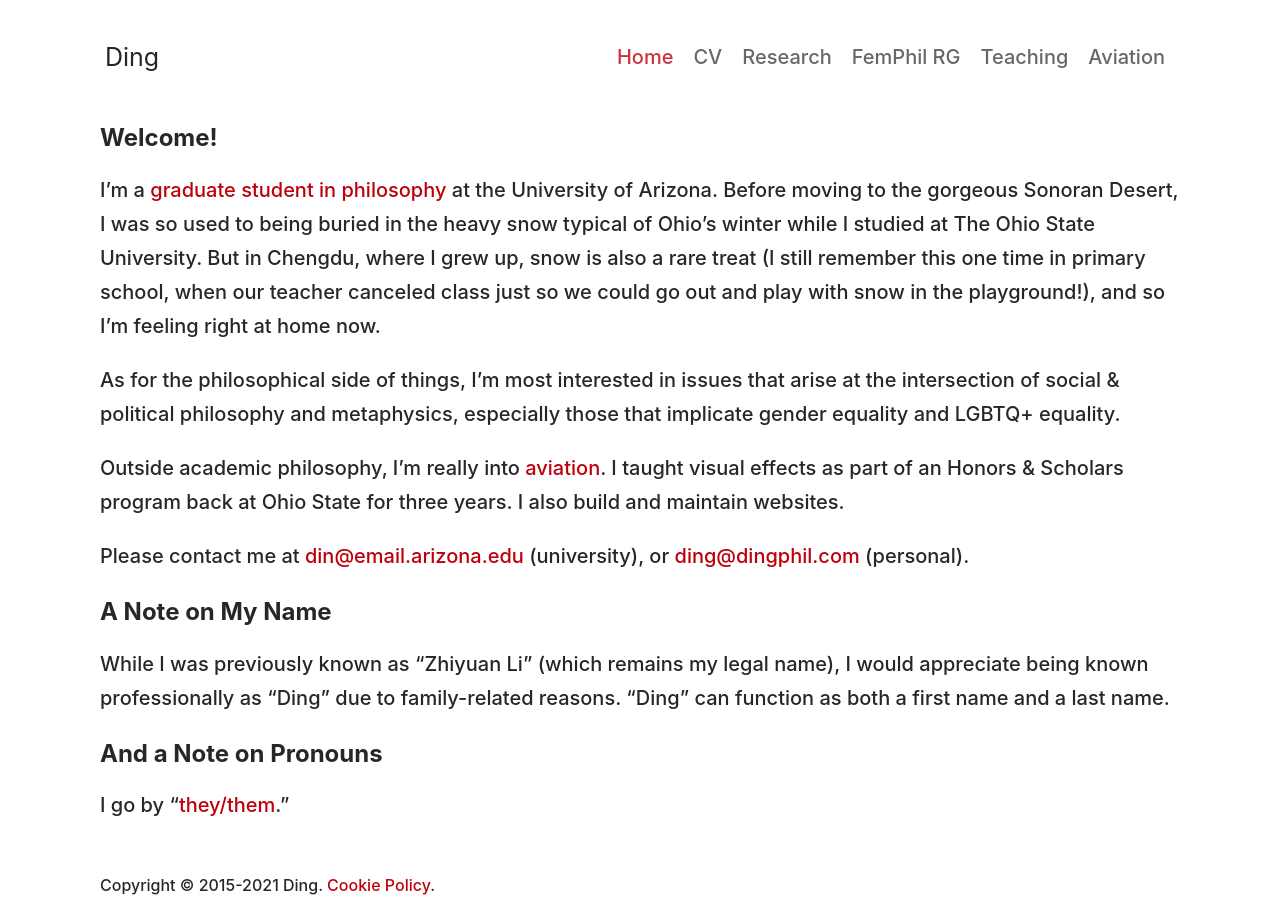
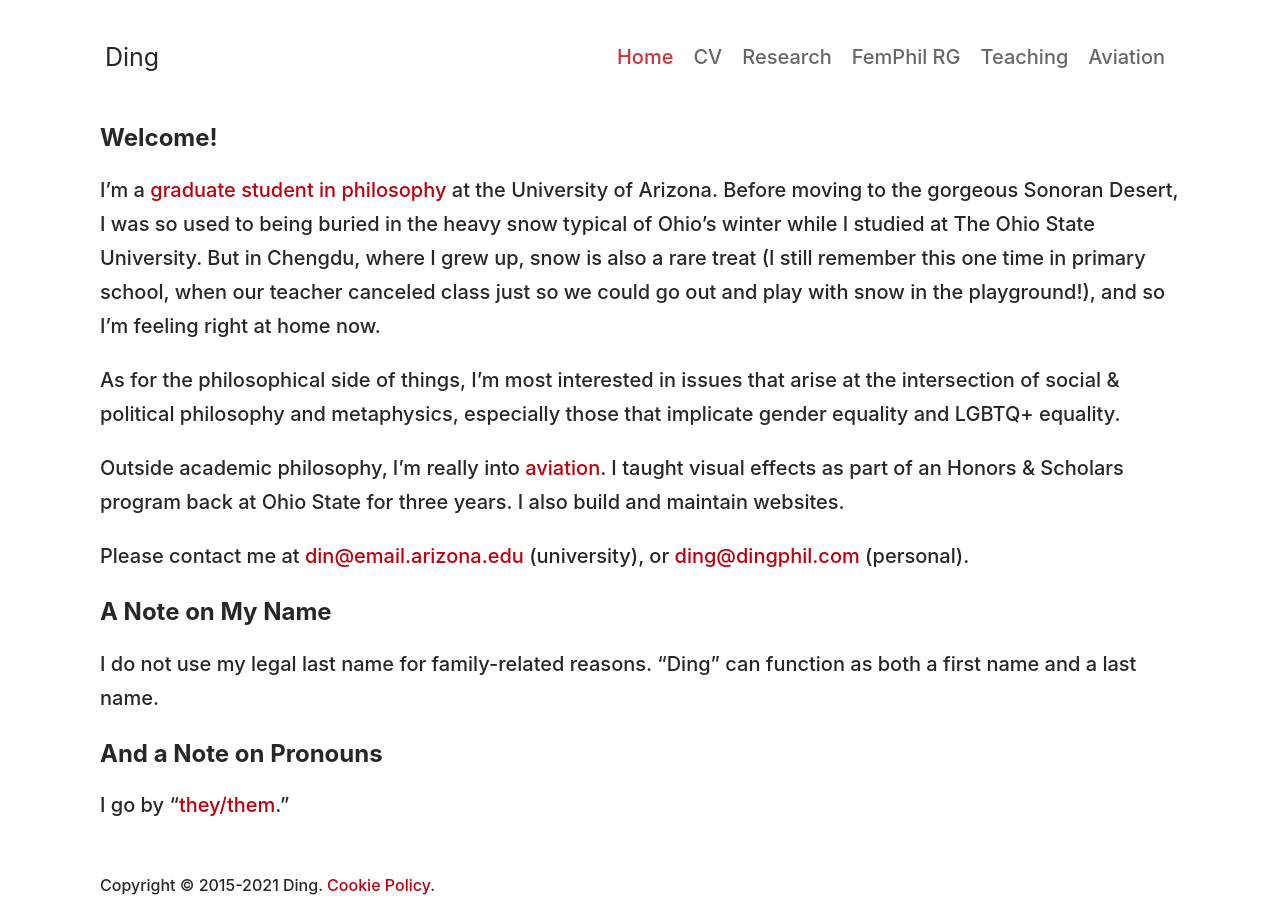
Before and after one commit to dingherself/dingherself.github.io, a Jekyll site: the page built from index.html, in a window 1280 px wide and 921 px high. Built offline with Jekyll 4.4.1, drawn with Linux system fonts in a browser that asks for light colours; nearby versions of some CDN libraries; some web fonts are replaced.

Commit message:
update name & cv

```diff
--- a/index.html
+++ b/index.html
@@ -24,7 +24,7 @@ order: 1
 </script>
 
 <h2>A Note on My Name</h2>
-<p>While I was previously known as “Zhiyuan Li” (which remains my legal name), I would appreciate being known professionally as “Ding” due to family-related reasons. “Ding” can function as both a first name and a last name.</p>
+<p>I do not use my legal last name for family-related reasons. “Ding” can function as both a first name and a last name.</p>
 
 <h2>And a Note on Pronouns</h2>
 <p>I go by “<a href="https://www.nytimes.com/2019/12/10/us/merriam-webster-they-word-year.html">they/them</a>.”</p>
```
Also changed, not shown: 1 other file.
